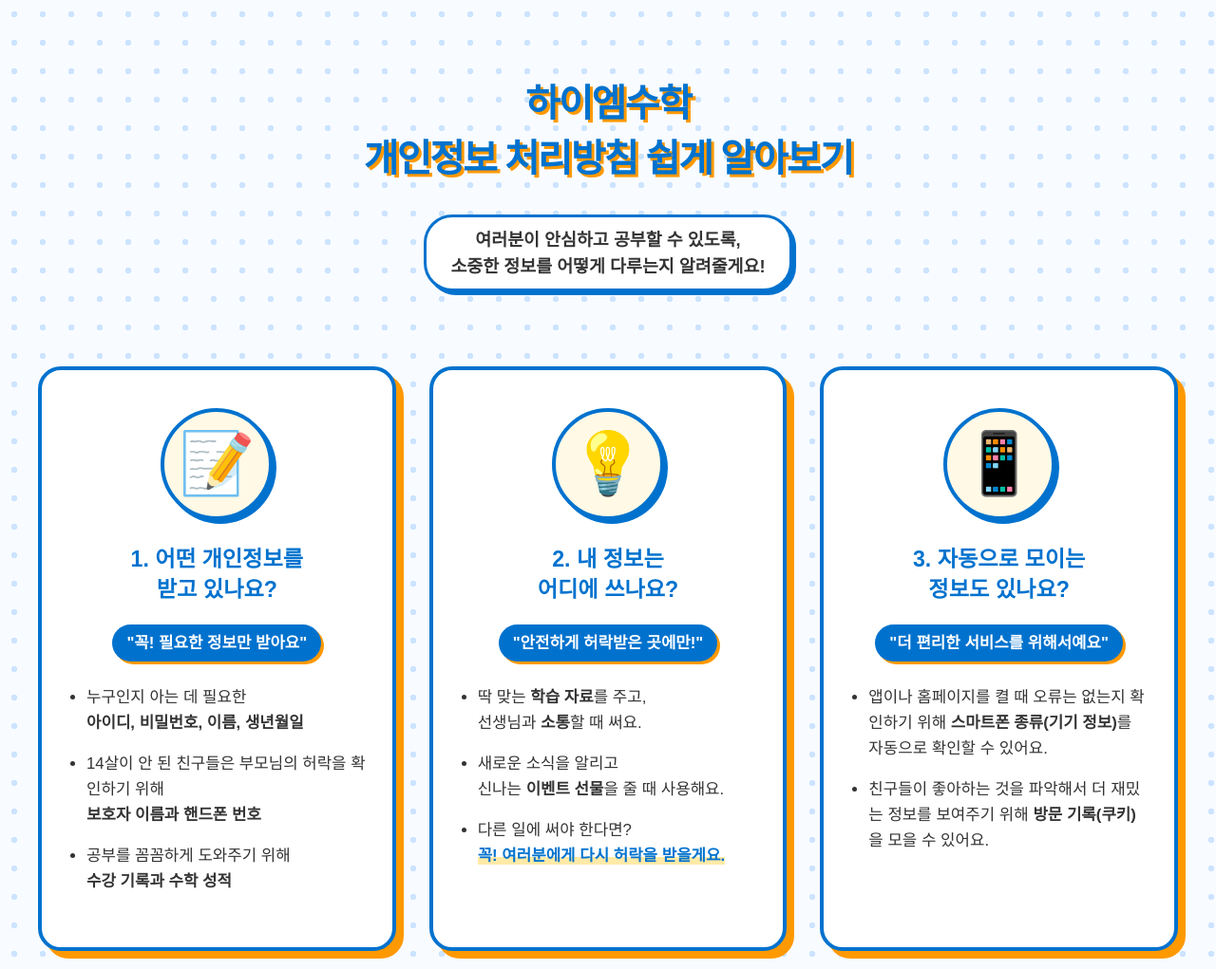
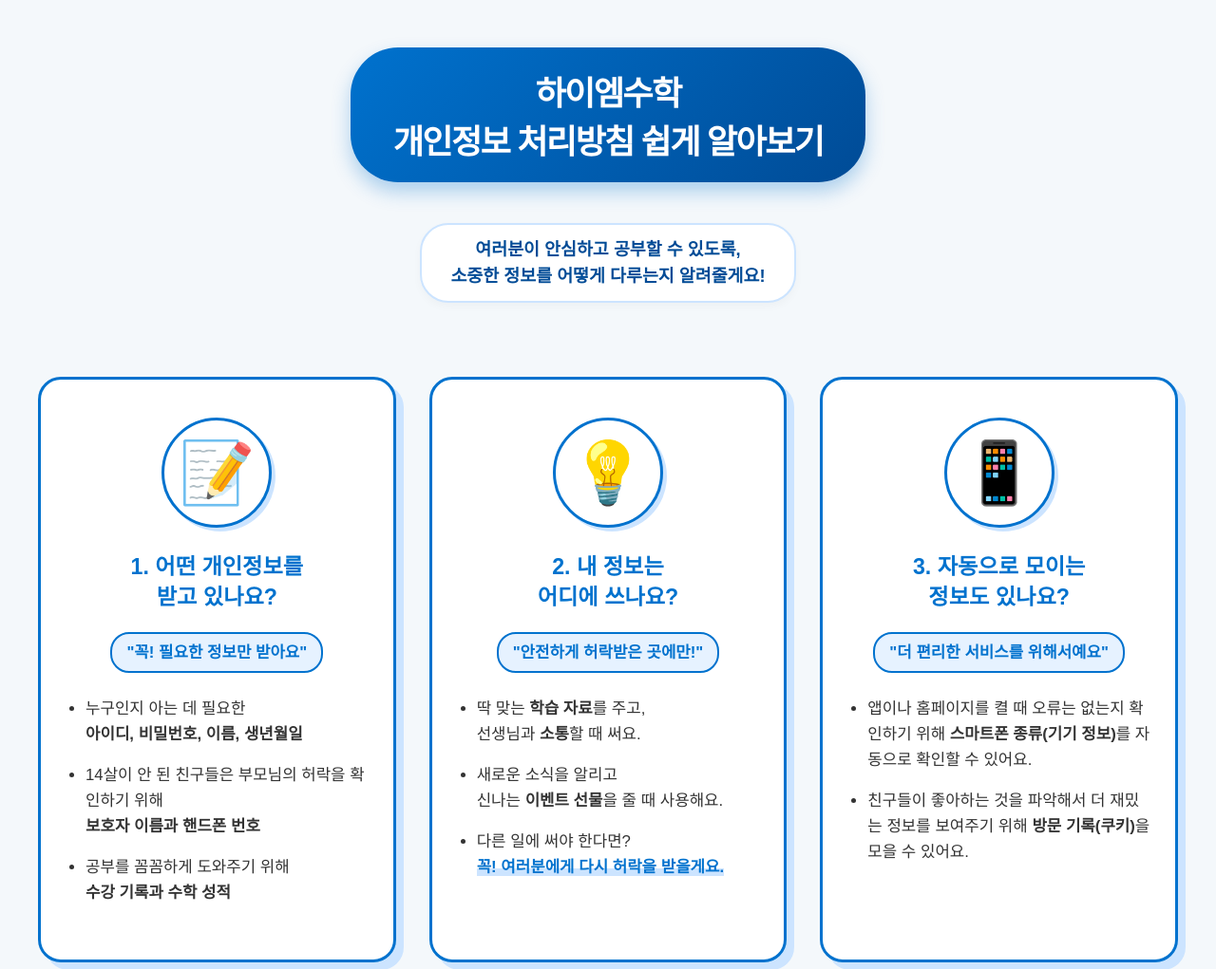
Before and after one commit to 2vvay/test_kids_privacy_megastudy, a plain HTML site: page index.html in a window 1280 px wide. Shown: the top 1021 px of the page at 95% size. Drawn offline with Linux system fonts and the light colour scheme.

Commit message:
Update index.html

```diff
--- a/index.html
+++ b/index.html
@@ -6,50 +6,55 @@
 <title>하이엠수학 아동용 개인정보 처리방침</title>
 <style>
     /*
-      1. 기본 환경 및 키치(Kitsch) 배경 설정에 대한 코드입니다.
-      단순한 단색 배경 대신, 메가스터디 블루 톤의 귀여운 도트(Dot) 패턴을 배경으로 깔아
-      아이들의 알림장이나 다이어리 같은 아기자기하고 팝한 무드를 연출하였습니다.
+      1. 기본 환경 및 배경 설정에 대한 코드입니다.
+      시선을 분산시키던 도트 패턴을 제거하고,
+      메가 블루와 자연스럽게 어우러지는 아주 연한 블루그레이(#f4f8fb) 단색 배경을 적용하여 깔끔함을 강조했습니다.
     */
     body {
         font-family: 'Apple SD Gothic Neo', 'Noto Sans KR', 'Malgun Gothic', sans-serif;
-        background-color: #f8fbff;
-        background-image: radial-gradient(#cce4ff 3px, transparent 3px);
-        background-size: 30px 30px;
+        background-color: #f4f8fb;
         color: #333333;
         margin: 0;
         padding: 50px 20px;
     }
 
     /*
-      2. 상단 헤더 영역(타이틀 및 설명 문구) 배치에 대한 코드입니다.
-      메가 블루 컬러의 텍스트에 오렌지색 단색 그림자를 덧대어(text-shadow),
-      마치 입체 스티커를 붙인 듯한 키치한 시각적 효과를 극대화하였습니다.
+      2. 상단 헤더 영역(화려한 타이틀 디자인)에 대한 코드입니다.
+      제목 부분을 밋밋한 텍스트가 아닌, 그라데이션과 입체적인 그림자가 들어간
+      '배너형 박스'로 디자인하여 시각적인 화려함과 주목도를 크게 높였습니다.
     */
     .header-container {
         text-align: center;
         margin-bottom: 60px;
     }
-    .header-container h1 {
-        color: #0072CE; /* 메가스터디 심볼 블루 */
-        font-size: 2.5em;
+    .header-title-box {
+        display: inline-block;
+        background: linear-gradient(135deg, #0072CE, #004b96); /* 메가 블루 그라데이션 */
+        padding: 20px 45px;
+        border-radius: 50px;
+        box-shadow: 0 10px 20px rgba(0, 114, 206, 0.3); /* 깊이감 있는 블루 그림자 */
+        margin-bottom: 25px;
+    }
+    .header-title-box h1 {
+        color: #ffffff;
+        font-size: 2.2em;
         font-weight: 900;
-        margin-bottom: 15px;
+        margin: 0;
         letter-spacing: -0.05em;
         word-break: keep-all;
-        text-shadow: 3px 3px 0px #ff9900; /* 오렌지색 하드 섀도우로 팝한 느낌 강조 */
     }
     .header-container p {
-        color: #333333;
+        color: #004b96;
         background-color: #ffffff;
         display: inline-block;
-        padding: 10px 25px;
-        border: 3px solid #0072CE;
+        padding: 12px 30px;
+        border: 2px solid #cce4ff;
         border-radius: 30px;
         font-size: 1.15em;
         font-weight: 700;
         word-break: keep-all;
         line-height: 1.5;
-        box-shadow: 4px 4px 0px #0072CE;
+        box-shadow: 0 4px 10px rgba(0, 0, 0, 0.03);
     }
 
     /*
@@ -65,15 +70,15 @@
     }
 
     /*
-      4. 개별 카드 컨테이너(키치 스타일) 디자인에 대한 코드입니다.
-      흐릿한 그림자 대신 굵은 테두리(4px)와 선명한 하드 섀도우를 적용하여,
-      만화책이나 팝업북에서 튀어나온 듯한 재미있는 입체감을 부여하였습니다.
+      4. 개별 카드 컨테이너 디자인에 대한 코드입니다.
+      오렌지색 그림자를 모두 제거하고,
+      스카이블루(#cce4ff) 단색 그림자(하드 섀도우)를 적용하여 키치하면서도 메가스터디의 톤앤매너를 유지했습니다.
     */
     .card {
         background-color: #ffffff;
         border-radius: 24px;
-        border: 4px solid #0072CE;
-        box-shadow: 8px 8px 0px #ff9900; /* 메가 오렌지 하드 섀도우 */
+        border: 3px solid #0072CE;
+        box-shadow: 8px 8px 0px #cce4ff; /* 오렌지색 대체 -> 스카이블루 */
         padding: 40px 25px;
         transition: transform 0.2s ease, box-shadow 0.2s ease;
         display: flex;
@@ -81,28 +86,27 @@
     }
     .card:hover {
         transform: translate(-4px, -4px);
-        box-shadow: 12px 12px 0px #ff9900; /* 마우스 오버 시 입체감 확대 */
+        box-shadow: 12px 12px 0px #cce4ff;
     }
 
     /*
       5. 일러스트 및 아이콘 컨테이너에 대한 코드입니다.
-      이모지가 들어가는 동그라미 역시 굵은 선과 그림자를 적용하여
-      배지(Badge) 느낌이 나도록 디자인 요소를 통일하였습니다.
+      배경을 화이트톤으로 정리하고 메가 블루 테두리로 통일감을 주었습니다.
     */
     .img-placeholder {
-        background-color: #fff9e6; /* 연한 노란색 배경 */
-        border: 4px solid #0072CE;
+        background-color: #ffffff;
+        border: 3px solid #0072CE;
         border-radius: 50%;
         width: 110px;
         height: 110px;
         margin: 0 auto 25px auto;
-        box-shadow: 4px 4px 0px #0072CE;
+        box-shadow: 4px 4px 0px #cce4ff; /* 스카이블루 그림자 */
 
         display: flex;
         justify-content: center;
         align-items: center;
         overflow: hidden;
-        font-size: 4em; /* 이모지 텍스트 크기 확대 */
+        font-size: 4em;
     }
     .img-placeholder img {
         width: 70px;
@@ -112,7 +116,8 @@
 
     /*
       6. 카드 내부 텍스트 타이포그래피에 대한 코드입니다.
-      소제목(h3)을 말풍선 스티커 형태로 디자인하여 귀여운 느낌을 배가시켰습니다.
+      소제목(h3) 역시 오렌지색을 빼고, 스카이블루 배경에 메가 블루 텍스트를 적용하여
+      전체적인 브랜드 컬러 일체감을 완성했습니다.
     */
     .card h2 {
         font-size: 1.45em;
@@ -125,15 +130,15 @@
     }
     .card h3 {
         font-size: 1.05em;
-        color: #ffffff;
-        background-color: #0072CE; /* 말풍선 형태의 블루 배경 */
+        color: #0072CE;
+        background-color: #e6f2ff; /* 스카이블루 배경 */
+        border: 2px solid #0072CE;
         margin: 0 auto 25px auto;
         text-align: center;
         word-break: keep-all;
         line-height: 1.4;
         padding: 8px 15px;
         border-radius: 20px;
-        box-shadow: 3px 3px 0px #ff9900;
         display: inline-block;
         width: fit-content;
     }
@@ -152,12 +157,12 @@
 
     /*
       7. 핵심 단어 강조(형광펜 하이라이트) 효과에 대한 코드입니다.
-      메가 오렌지 톤을 활용해 텍스트 하단에 진짜 형광펜을 칠한 듯한 효과를 적용했습니다.
+      노란색/오렌지색 하이라이트를 빼고, 연한 스카이블루 형광펜 효과를 적용했습니다.
     */
     .highlight {
         font-weight: 800;
         color: #0072CE;
-        background: linear-gradient(to top, #ffeaa7 40%, transparent 40%);
+        background: linear-gradient(to top, #cce4ff 40%, transparent 40%);
     }
 
     /*
@@ -176,7 +181,10 @@
 
 <!-- 상단 타이틀 영역 -->
 <div class="header-container">
-    <h1>하이엠수학<br>개인정보 처리방침 쉽게 알아보기</h1>
+    <div class="header-title-box">
+        <h1>하이엠수학<br>개인정보 처리방침 쉽게 알아보기</h1>
+    </div>
+    <br>
     <p>여러분이 안심하고 공부할 수 있도록,<br>소중한 정보를 어떻게 다루는지 알려줄게요!</p>
 </div>
 
```
